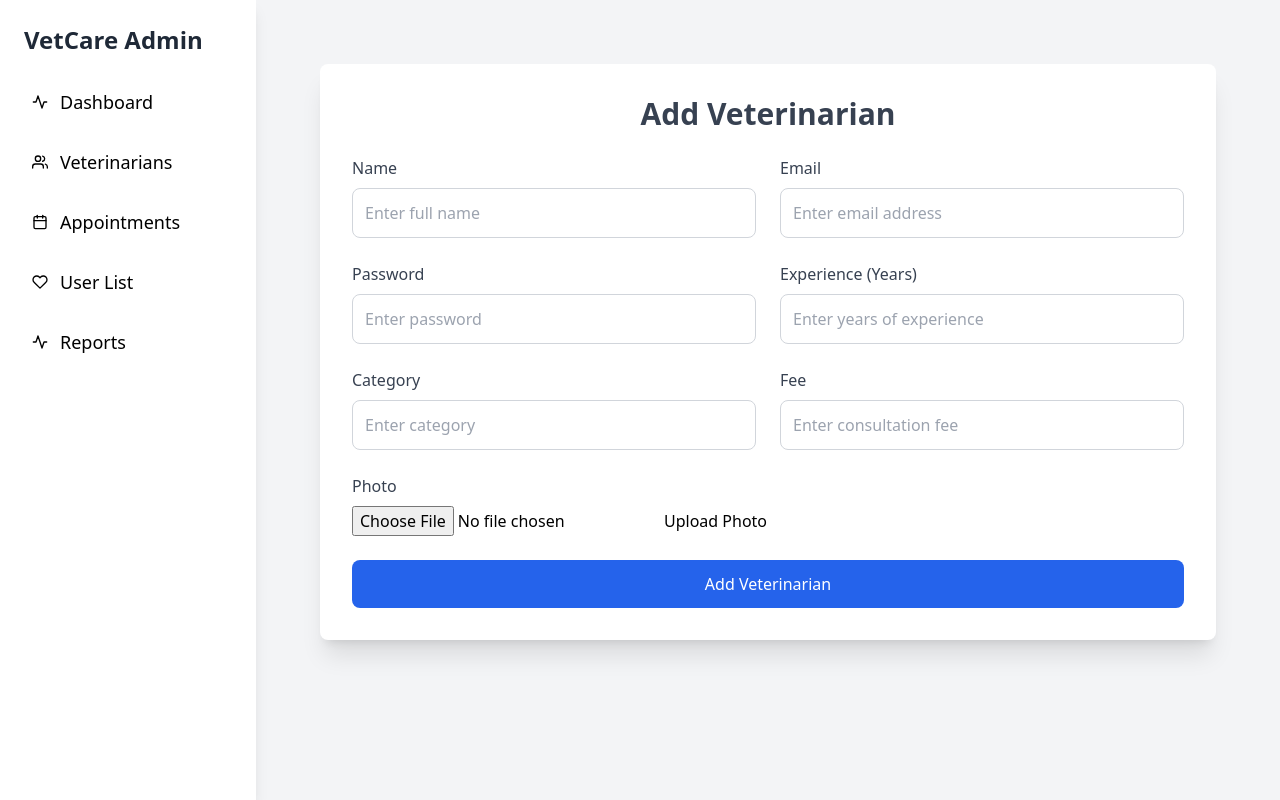
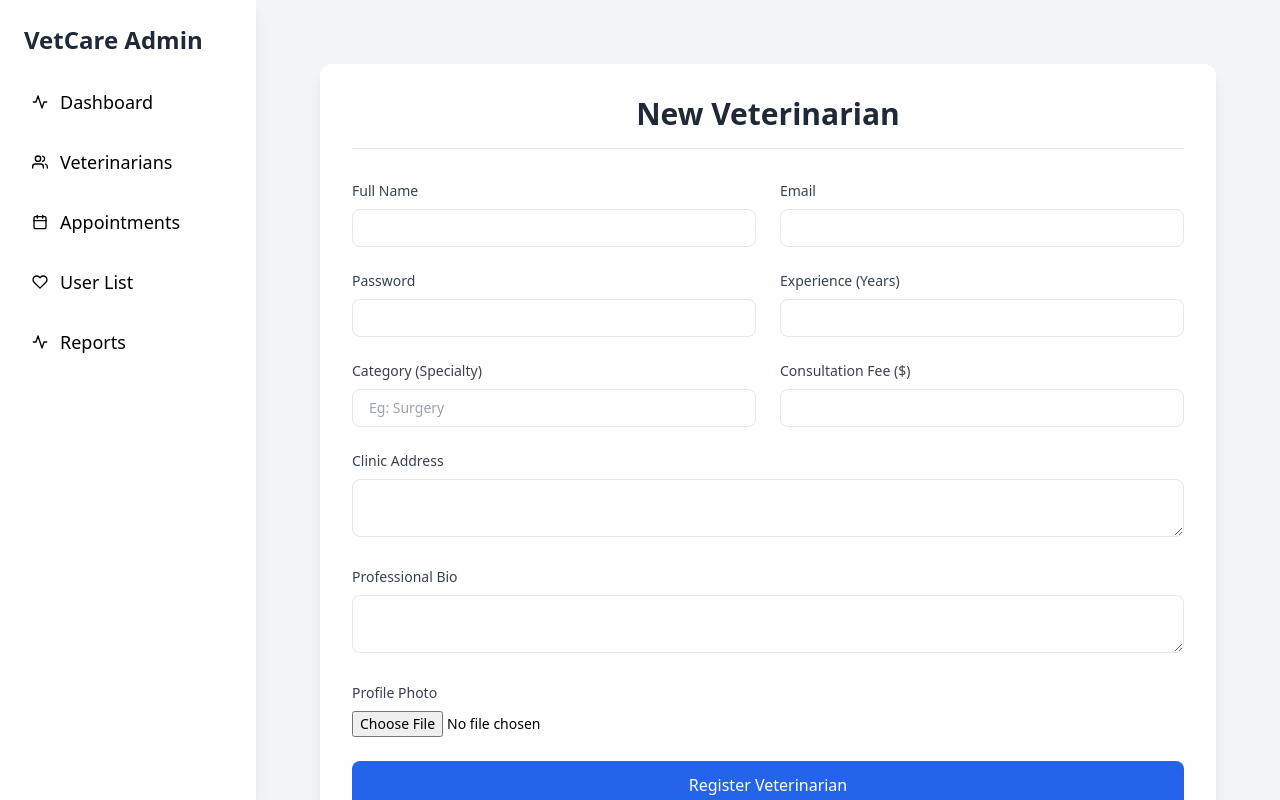
Before and after one commit to Devraj-098765/vet_project_frontend, a React (Vite) app: page /AddVet in a window 1280 px wide. Built offline with nearby package versions, Linux system fonts and the light colour scheme; no server answers.

Commit message:
refactor AdminAddVeterinarian component: enhance form validation, improve photo upload handling, and streamline input fields

```diff
--- a/src/component/admin/AddVet/AddVet.jsx
+++ b/src/component/admin/AddVet/AddVet.jsx
@@ -9,24 +9,31 @@ const AdminAddVeterinarian = () => {
     experience: "",
     address: "",
     fee: "",
-    about: "",
+    bio: "",
     category: "",
     photo: null,
   });
-
   const [photoPreview, setPhotoPreview] = useState(null);
   const [errors, setErrors] = useState({});
-  const [existingEmails, setExistingEmails] = useState(["test@example.com"]);
+  const [isSubmitting, setIsSubmitting] = useState(false);
 
   const handleChange = (e) => {
-    const { name, value } = e.target;
-    setFormData({ ...formData, [name]: value });
+    setFormData({ ...formData, [e.target.name]: e.target.value });
   };
 
   const handlePhotoChange = (e) => {
     const file = e.target.files[0];
+    if (!file) return;
+    if (!['image/png', 'image/jpeg', 'image/jpg'].includes(file.type)) {
+      setErrors({ ...errors, photo: "Only PNG/JPEG images allowed" });
+      return;
+    }
+    if (file.size > 5 * 1024 * 1024) {
+      setErrors({ ...errors, photo: "File size must be < 5MB" });
+      return;
+    }
     setFormData({ ...formData, photo: file });
-
+    setErrors({ ...errors, photo: null });
     const reader = new FileReader();
     reader.onloadend = () => setPhotoPreview(reader.result);
     reader.readAsDataURL(file);
@@ -34,35 +41,29 @@ const AdminAddVeterinarian = () => {
 
   const validateForm = () => {
     let newErrors = {};
-
-    if (!formData.name) newErrors.name = "Name is required";
-    if (!formData.email) newErrors.email = "Email is required";
-    else if (existingEmails.includes(formData.email))
-      newErrors.email = "Email already registered, use another email";
-
-    if (!formData.password) newErrors.password = "Password is required";
-    else if (formData.password.length < 6)
-      newErrors.password = "Password must be at least 6 characters";
-
-    if (!formData.experience) newErrors.experience = "Experience is required";
-    if (!formData.address) newErrors.address = "Address is required";
-    if (!formData.fee) newErrors.fee = "Fee is required";
-    if (!formData.about) newErrors.about = "About is required";
-    if (!formData.category) newErrors.category = "Category is required";
-    if (!formData.photo) newErrors.photo = "Photo is required";
-
+    if (!formData.name.trim()) newErrors.name = "Full name required";
+    if (!formData.email.includes("@")) newErrors.email = "Invalid email format";
+    if (formData.password.length < 6) newErrors.password = "Password too short";
+    if (!formData.experience || formData.experience < 0) newErrors.experience = "Valid experience required";
+    if (!formData.address.trim()) newErrors.address = "Address required";
+    if (!formData.fee || formData.fee < 0) newErrors.fee = "Valid fee required";
+    if (!formData.bio.trim()) newErrors.bio = "Bio required";
+    if (!formData.category.trim()) newErrors.category = "Category required";
+    if (!formData.photo) newErrors.photo = "Profile photo required";
     setErrors(newErrors);
     return Object.keys(newErrors).length === 0;
   };
 
-  const handleSubmit = (e) => {
+  const handleSubmit = async (e) => {
     e.preventDefault();
-
-    if (!validateForm()) return;
-
-    console.log("Veterinarian added successfully!", formData);
+    setIsSubmitting(true);
+    if (!validateForm()) {
+      setIsSubmitting(false);
+      return;
+    }
+    await new Promise(resolve => setTimeout(resolve, 1500));
+    setIsSubmitting(false);
     alert("Veterinarian added successfully!");
-
     setFormData({
       name: "",
       email: "",
@@ -70,7 +71,7 @@ const AdminAddVeterinarian = () => {
       experience: "",
       address: "",
       fee: "",
-      about: "",
+      bio: "",
       category: "",
       photo: null,
     });
@@ -79,154 +80,31 @@ const AdminAddVeterinarian = () => {
 
   return (
     <div className="flex h-screen bg-gray-100">
-      {/* Sidebar */}
       <AdminNavbar />
-
-      <div className="flex flex-grow justify-center items-start p-6 mt-10">
-        <div className="w-full max-w-4xl bg-white p-8 shadow-xl rounded-lg">
-          <h2 className="text-3xl font-bold text-gray-700 mb-6 text-center">
-            Add Veterinarian
+      <div className="flex-grow p-6 mt-10 overflow-auto">
+        <div className="max-w-4xl mx-auto bg-white p-8 shadow-lg rounded-xl">
+          <h2 className="text-3xl font-bold text-gray-800 mb-8 text-center border-b pb-4">
+            New Veterinarian
           </h2>
           <form onSubmit={handleSubmit} className="space-y-6">
             <div className="grid grid-cols-1 md:grid-cols-2 gap-6">
-              {/* Name */}
-              <div>
-                <label className="block text-gray-700 font-medium mb-2">
-                  Name
-                </label>
-                <input
-                  type="text"
-                  name="name"
-                  value={formData.name}
-                  onChange={handleChange}
-                  className="w-full p-3 border border-gray-300 rounded-lg focus:ring-2 focus:ring-blue-500"
-                  placeholder="Enter full name"
-                />
-                {errors.name && (
-                  <p className="text-red-500 text-sm mt-1">{errors.name}</p>
-                )}
-              </div>
-
-              {/* Email */}
-              <div>
-                <label className="block text-gray-700 font-medium mb-2">
-                  Email
-                </label>
-                <input
-                  type="email"
-                  name="email"
-                  value={formData.email}
-                  onChange={handleChange}
-                  className="w-full p-3 border border-gray-300 rounded-lg focus:ring-2 focus:ring-blue-500 bg-white"
-                  placeholder="Enter email address"
-                />
-                {errors.email && (
-                  <p className="text-red-500 text-sm mt-1">{errors.email}</p>
-                )}
-              </div>
-
-              {/* Password */}
-              <div>
-                <label className="block text-gray-700 font-medium mb-2">
-                  Password
-                </label>
-                <input
-                  type="password"
-                  name="password"
-                  value={formData.password}
-                  onChange={handleChange}
-                  className="w-full p-3 border border-gray-300 rounded-lg focus:ring-2 focus:ring-blue-500"
-                  placeholder="Enter password"
-                />
-                {errors.password && (
-                  <p className="text-red-500 text-sm mt-1">{errors.password}</p>
-                )}
-              </div>
-
-              {/* Experience */}
-              <div>
-                <label className="block text-gray-700 font-medium mb-2">
-                  Experience (Years)
-                </label>
-                <input
-                  type="number"
-                  name="experience"
-                  value={formData.experience}
-                  onChange={handleChange}
-                  className="w-full p-3 border border-gray-300 rounded-lg focus:ring-2 focus:ring-blue-500"
-                  placeholder="Enter years of experience"
-                />
-                {errors.experience && (
-                  <p className="text-red-500 text-sm mt-1">
-                    {errors.experience}
-                  </p>
-                )}
-              </div>
-
-              {/* Category */}
-              <div>
-                <label className="block text-gray-700 font-medium mb-2">
-                  Category
-                </label>
-                <input
-                  type="text"
-                  name="category"
-                  value={formData.category}
-                  onChange={handleChange}
-                  className="w-full p-3 border border-gray-300 rounded-lg focus:ring-2 focus:ring-blue-500"
-                  placeholder="Enter category"
-                />
-                {errors.category && (
-                  <p className="text-red-500 text-sm mt-1">{errors.category}</p>
-                )}
-              </div>
-
-              {/* Fee */}
-              <div>
-                <label className="block text-gray-700 font-medium mb-2">
-                  Fee
-                </label>
-                <input
-                  type="number"
-                  name="fee"
-                  value={formData.fee}
-                  onChange={handleChange}
-                  className="w-full p-3 border border-gray-300 rounded-lg focus:ring-2 focus:ring-blue-500"
-                  placeholder="Enter consultation fee"
-                />
-                {errors.fee && (
-                  <p className="text-red-500 text-sm mt-1">{errors.fee}</p>
-                )}
-              </div>
+              <InputField label="Full Name" name="name" value={formData.name} onChange={handleChange} error={errors.name} />
+              <InputField label="Email" name="email" value={formData.email} onChange={handleChange} error={errors.email} type="email" />
+              <InputField label="Password" name="password" value={formData.password} onChange={handleChange} error={errors.password} type="password" />
+              <InputField label="Experience (Years)" name="experience" value={formData.experience} onChange={handleChange} error={errors.experience} type="number" min="0" />
+              <InputField label="Category (Specialty)" name="category" value={formData.category} onChange={handleChange} error={errors.category} placeholder="Eg: Surgery" />
+              <InputField label="Consultation Fee ($)" name="fee" value={formData.fee} onChange={handleChange} error={errors.fee} type="number" min="0" step="0.01" />
             </div>
-
-            {/* File Upload */}
+            <InputField label="Clinic Address" name="address" value={formData.address} onChange={handleChange} error={errors.address} textarea />
+            <InputField label="Professional Bio" name="bio" value={formData.bio} onChange={handleChange} error={errors.bio} textarea />
             <div>
-              <label className="block text-gray-700 font-medium mb-2">
-                Photo
-              </label>
-              <label className="file-upload-label">
-                <input type="file" accept="image/*" onChange={handlePhotoChange} />
-                Upload Photo
-              </label>
-              {photoPreview && (
-                <img
-                  src={photoPreview}
-                  alt="Preview"
-                  className="mt-4 w-24 h-24 object-cover rounded-lg"
-                />
-              )}
-              {errors.photo && (
-                <p className="text-red-500 text-sm mt-1">{errors.photo}</p>
-              )}
+              <label className="block text-sm font-medium text-gray-700 mb-2">Profile Photo</label>
+              <input type="file" accept="image/png, image/jpeg" onChange={handlePhotoChange} className="block w-full text-sm" />
+              {photoPreview && <img src={photoPreview} alt="Preview" className="w-20 h-20 mt-2 rounded-full border" />}
+              {errors.photo && <ErrorText message={errors.photo} />}
             </div>
-
-            {/* Submit Button */}
-            <button
-              type="submit"
-              className="w-full bg-blue-600 text-white py-3 rounded-lg hover:bg-blue-700 transition duration-300"
-            >
-              Add Veterinarian
+            <button type="submit" disabled={isSubmitting} className={`w-full py-3 px-4 rounded-lg font-medium text-white transition ${isSubmitting ? 'bg-blue-400' : 'bg-blue-600 hover:bg-blue-700'}`}>
+              {isSubmitting ? "Registering..." : "Register Veterinarian"}
             </button>
           </form>
         </div>
@@ -235,4 +113,18 @@ const AdminAddVeterinarian = () => {
   );
 };
 
+const InputField = ({ label, name, value, onChange, error, type = "text", textarea = false, ...props }) => (
+  <div>
+    <label className="block text-sm font-medium text-gray-700 mb-2">{label}</label>
+    {textarea ? (
+      <textarea name={name} value={value} onChange={onChange} className={`w-full px-4 py-2 text-sm border rounded-lg ${error ? 'border-red-500' : ''}`} {...props} />
+    ) : (
+      <input type={type} name={name} value={value} onChange={onChange} className={`w-full px-4 py-2 text-sm border rounded-lg ${error ? 'border-red-500' : ''}`} {...props} />
+    )}
+    {error && <ErrorText message={error} />}
+  </div>
+);
+
+const ErrorText = ({ message }) => <p className="text-red-500 text-xs italic mt-1">{message}</p>;
+
 export default AdminAddVeterinarian;
```
